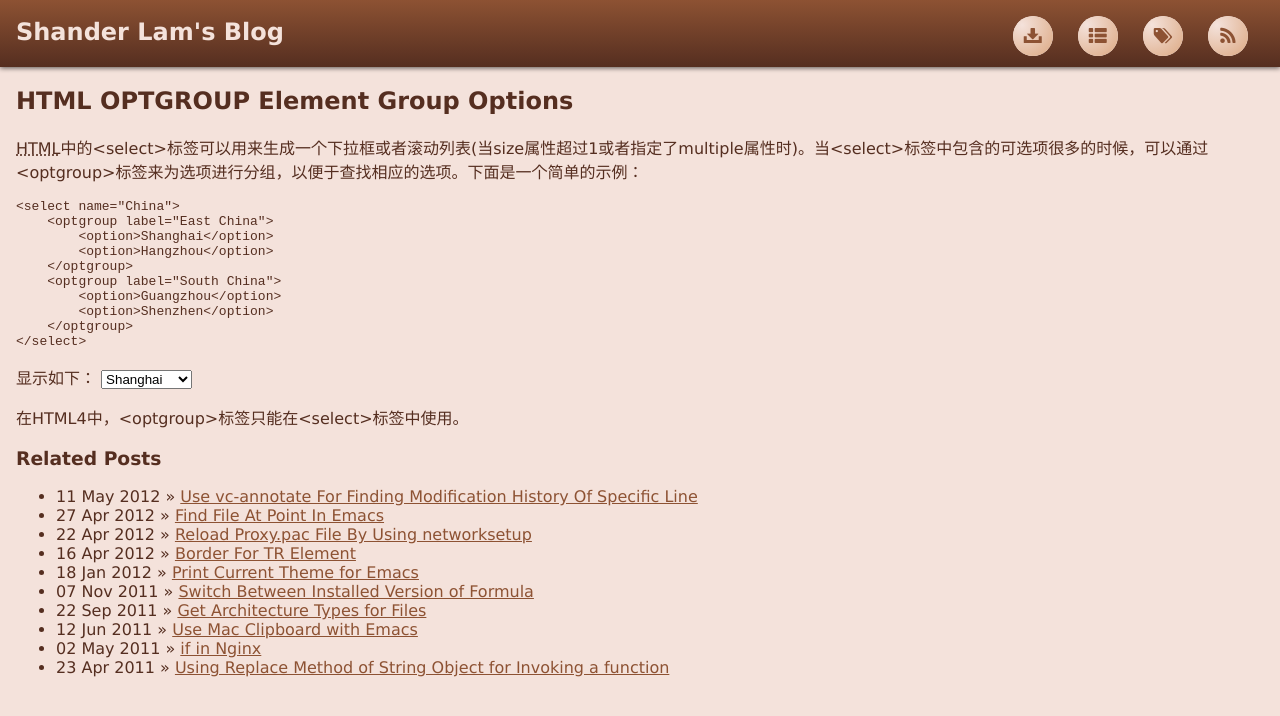
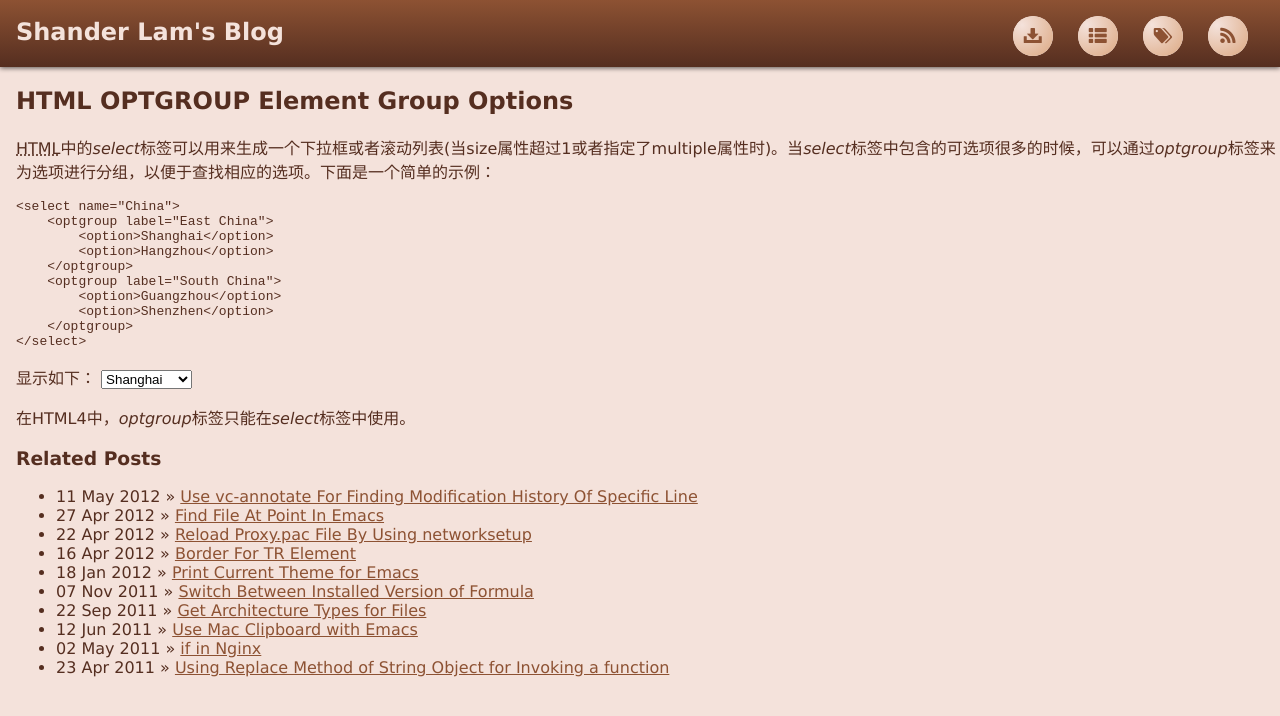
Before and after one commit to shanderlam/shanderlam.github.io, a Jekyll site: the page built from _posts/2010-05-25-html-optgroup-element--group-options.markdown, in a window 1280 px wide. Shown: the top 716 px of the page. Built offline with Jekyll 4.4.1, drawn with Linux system fonts in a browser that asks for light colours.

Commit message:
Remove lt and gt for tag name.

```diff
--- a/_posts/2010-05-25-html-optgroup-element--group-options.markdown
+++ b/_posts/2010-05-25-html-optgroup-element--group-options.markdown
@@ -5,7 +5,7 @@ category: Web Development
 tags: [html]
 date: 2010-05-25 11:41:39.000000000 +08:00
 ---
-<p><acronym title="HyperText Markup Language">HTML</acronym>中的&lt;select&gt;标签可以用来生成一个下拉框或者滚动列表(当size属性超过1或者指定了multiple属性时)。当&lt;select&gt;标签中包含的可选项很多的时候，可以通过&lt;optgroup&gt;标签来为选项进行分组，以便于查找相应的选项。下面是一个简单的示例：</p>
+<acronym title="HyperText Markup Language">HTML</acronym>中的*select*标签可以用来生成一个下拉框或者滚动列表(当size属性超过1或者指定了multiple属性时)。当*select*标签中包含的可选项很多的时候，可以通过*optgroup*标签来为选项进行分组，以便于查找相应的选项。下面是一个简单的示例：
 
     <select name="China">
         <optgroup label="East China">
@@ -30,4 +30,4 @@ date: 2010-05-25 11:41:39.000000000 +08:00
     </optgroup>
 </select>
 
-在HTML4中，&lt;optgroup&gt;标签只能在&lt;select&gt;标签中使用。
+在HTML4中，*optgroup*标签只能在*select*标签中使用。
```
